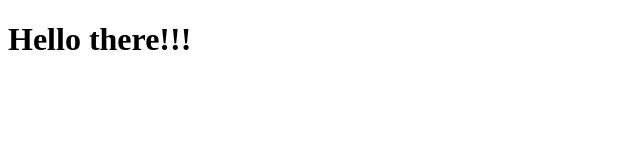
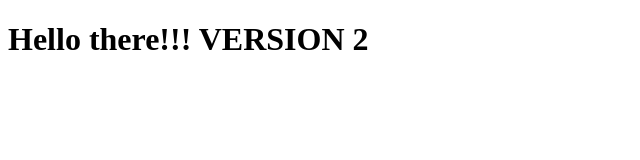
Before and after one commit to Vaddeil/Vaddeil.github.io, a plain HTML site: page index.html in a window 1280 px wide. Shown: the whole page, without its empty margins (0-640 px from the left). Drawn offline with Linux system fonts and the light colour scheme.

Commit message:
updated index.html

```diff
--- a/index.html
+++ b/index.html
@@ -8,7 +8,7 @@
 </head>
 <body>
 
-  <h1>Hello there!!!</h1>
+  <h1>Hello there!!! VERSION 2</h1>
 
 </body>
 </html>
```
